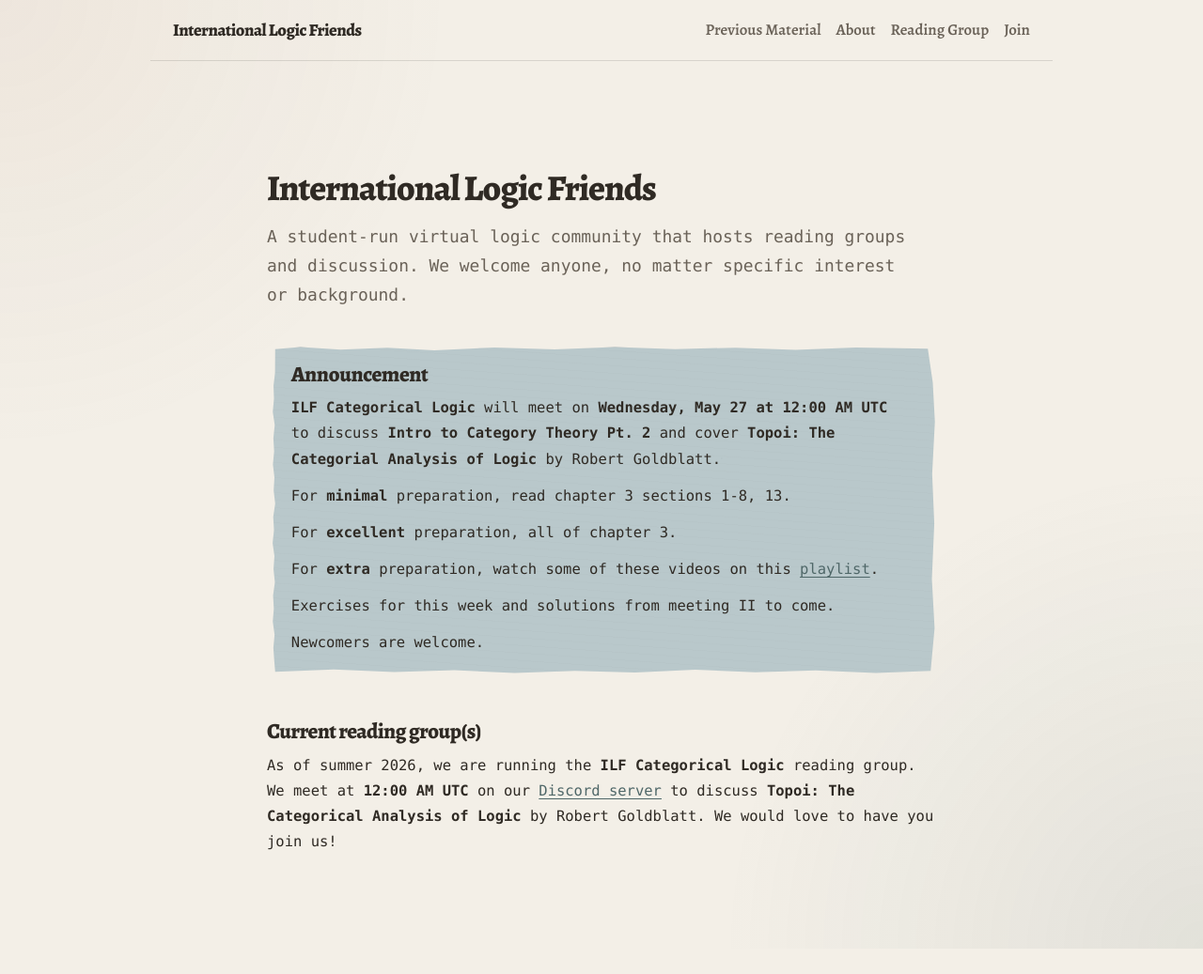
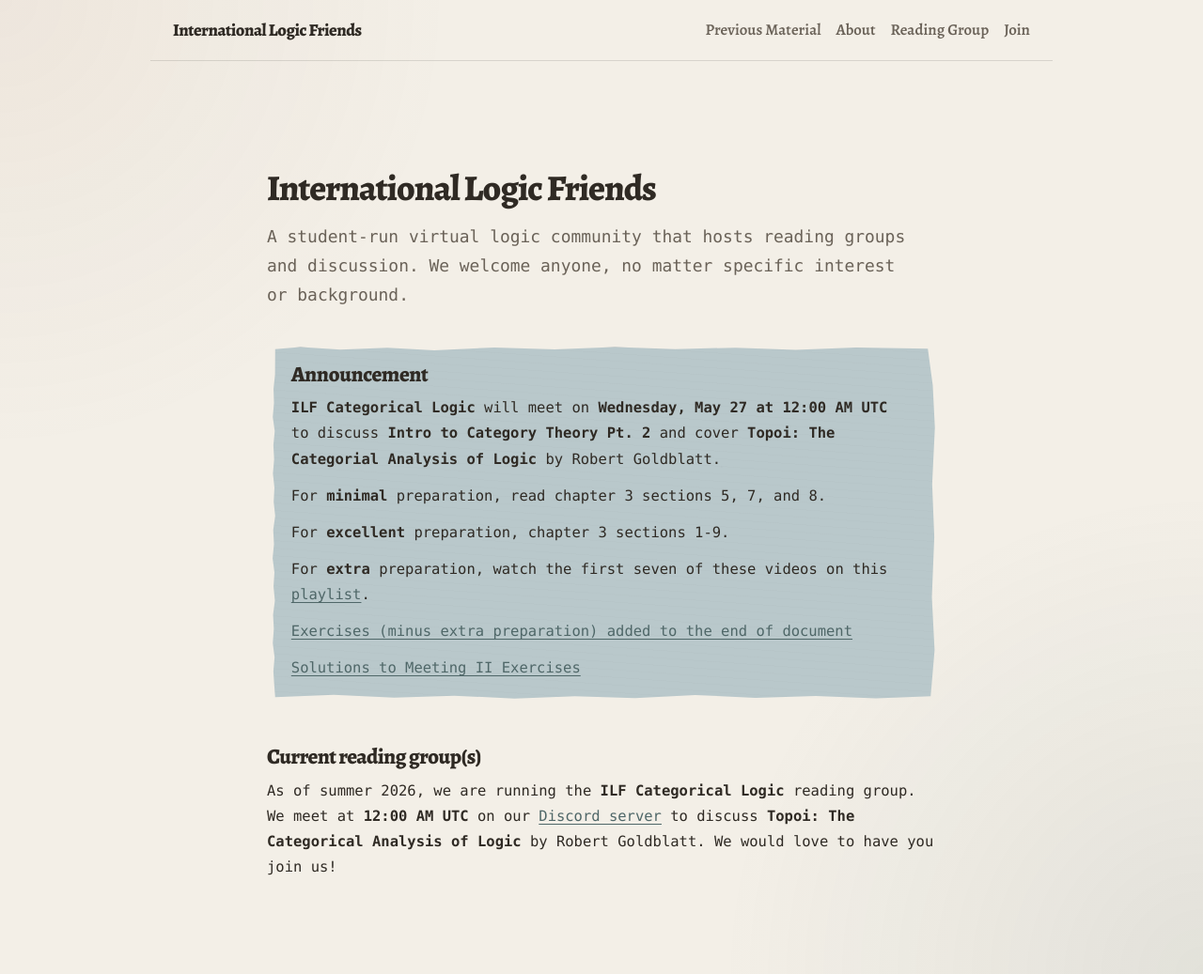
Before and after one commit to international-logic-friends/international-logic-friends.github.io, a Jekyll site: the page built from index.md, in a window 1280 px wide. Shown: the whole page at 94% size. Built offline with Jekyll 4.4.1, drawn with Linux system fonts in a browser that asks for light colours; some web fonts are replaced; before the commit the page ends 1010 px from its top, so only the background shows below that.

Commit message:
Updated information

```diff
--- a/index.md
+++ b/index.md
@@ -14,15 +14,15 @@ A student-run virtual logic community that hosts reading groups and discussion.
 
 **ILF Categorical Logic** will meet on **<time class="local-time" datetime="2026-05-26T20:00:00-04:00">8:00 PM Eastern</time>** to discuss **Intro to Category Theory Pt. 2** and cover **Topoi: The Categorial Analysis of Logic** by Robert Goldblatt.
 
-For **minimal** preparation, read chapter 3 sections 1-8, 13.
+For **minimal** preparation, read chapter 3 sections 5, 7, and 8.
 
-For **excellent** preparation, all of chapter 3.
+For **excellent** preparation, chapter 3 sections 1-9.
 
-For **extra** preparation, watch some of these videos on this [playlist](https://www.youtube.com/watch?v=yeQcmxM2e5I&list=PLE337D7DEA972E632).
+For **extra** preparation, watch the first seven of these videos on this [playlist](https://www.youtube.com/watch?v=yeQcmxM2e5I&list=PLE337D7DEA972E632).
 
-Exercises for this week and solutions from meeting II to come.
+[Exercises (minus extra preparation) added to the end of document]({{ '/assets/pdfs/ILF_Su26_Exercises2.pdf' | relative_url }})
 
-Newcomers are welcome.
+[Solutions to Meeting II Exercises]({{ '/assets/pdfs/ILF_Su26_Solutions1.pdf' | relative_url }})
 
 </div>
 
```
Also changed, not shown: previous-material.md (+8 -0 lines), 2 other files.
